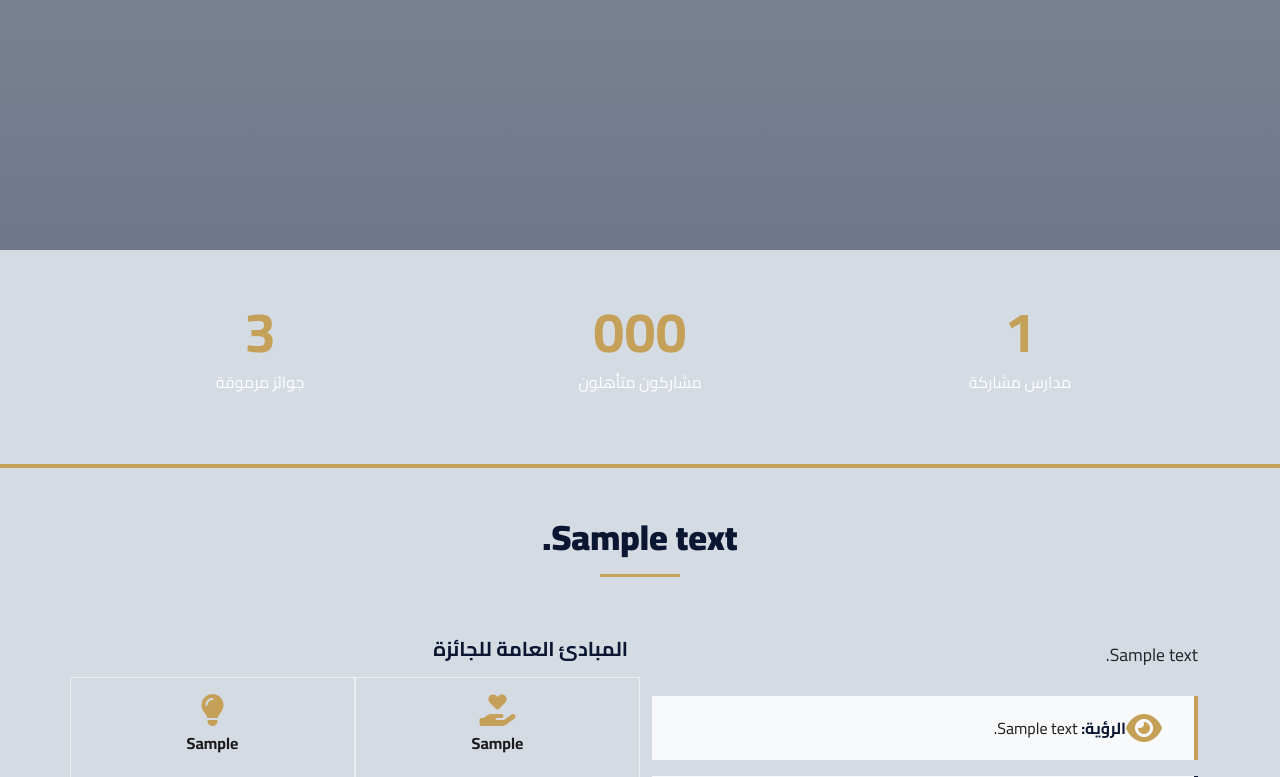
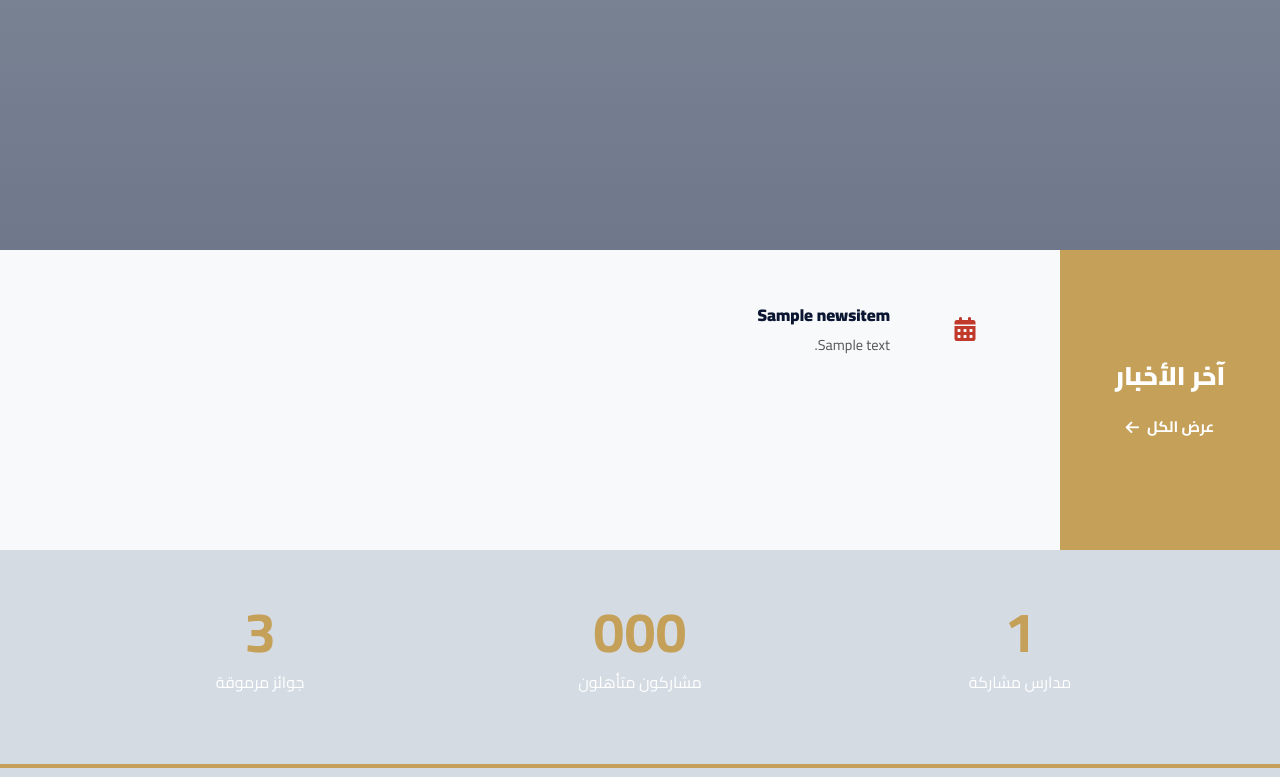
Before and after one commit to BdRjo/IAJ, a Django app: template award/templates/award/home.html in a window 1280 px wide. Shown: the part 550-1327 px from the top of the page. Run offline with Django 5.2, Linux system fonts and the light colour scheme; tables that the repository leaves empty hold one stand-in row (values such as "Sample post"); the template is opened without the code that fills it: values that come from a table or form of the project are taken from there, most other values are stand-ins (such as "Sample title", 1, 10 or a date in 2020); grey boxes marked "Sample" are stand-in pictures.

Commit message:
fix: add news section

```diff
--- a/award/models.py
+++ b/award/models.py
@@ -290,3 +290,18 @@ class TickerSetting(models.Model):
     fade_width = models.CharField(max_length=5, default='150px')
     class Meta: verbose_name = "إعدادات الشريط"; verbose_name_plural = "إعدادات الشريط"
     def __str__(self): return "إعدادات الشريط الإخباري"
+
+class NewsItem(models.Model):
+    title = models.CharField(max_length=255, verbose_name="العنوان")
+    content = models.TextField(verbose_name="النص")
+    news_date = models.DateField(verbose_name="تاريخ الخبر")
+    is_active = models.BooleanField(default=True, verbose_name="مفعّل")
+    created_at = models.DateTimeField(auto_now_add=True)
+
+    class Meta:
+        verbose_name = "خبر"
+        verbose_name_plural = "آخر الأخبار"
+        ordering = ['-news_date']
+
+    def __str__(self):
+        return self.title
--- a/award/templates/award/base.html
+++ b/award/templates/award/base.html
@@ -84,6 +84,82 @@
         #scrollToTop { position: fixed; bottom: 30px; left: 30px; z-index: 9999; display: none; width: 50px; height: 50px; border-radius: 0; background-color: var(--gold); color: #fff; border: none; font-size: 1.2rem; box-shadow: 0 4px 10px rgba(197, 160, 89, 0.5); transition: all 0.3s; }
         #scrollToTop:hover { background-color: var(--primary); }
         @keyframes fadeInUp { from { opacity: 0; transform: translateY(30px); } to { opacity: 1; transform: translateY(0); } }
+
+        /* ===== قسم آخر الأخبار ===== */
+        .latest-news-section {
+            display: flex;
+            min-height: 300px;
+            background-color: var(--bg-gray);
+        }
+        .latest-news-sidebar {
+            flex: 0 0 220px;
+            background-color: var(--gold);
+            display: flex;
+            flex-direction: column;
+            align-items: center;
+            justify-content: center;
+            padding: 40px 20px;
+            gap: 25px;
+        }
+        .latest-news-sidebar h3 {
+            color: #fff;
+            font-size: 1.6rem;
+            font-weight: 900;
+            text-align: center;
+            margin: 0;
+            writing-mode: horizontal-tb;
+        }
+        .latest-news-sidebar a {
+            color: #fff;
+            text-decoration: none;
+            font-weight: 700;
+            font-size: 0.95rem;
+            display: flex;
+            align-items: center;
+            gap: 8px;
+            transition: opacity 0.3s;
+        }
+        .latest-news-sidebar a:hover { opacity: 0.8; }
+        .latest-news-content {
+            flex: 1;
+            display: flex;
+            flex-direction: column;
+            gap: 0;
+            padding: 30px 40px;
+        }
+        .latest-news-content:empty::after {
+            content: "لا توجد أخبار بعد";
+            color: #999;
+            text-align: center;
+            padding: 40px;
+        }
+        .news-item-block {
+            display: flex;
+            gap: 20px;
+            padding: 25px 0;
+            border-bottom: 1px solid #e0e0e0;
+            transition: background-color 0.3s;
+        }
+        .news-item-block:last-child { border-bottom: none; }
+        .news-item-block:hover { background-color: rgba(197, 160, 89, 0.05); }
+        .news-item-date {
+            flex: 0 0 110px;
+            text-align: center;
+            display: flex;
+            flex-direction: column;
+            align-items: center;
+            justify-content: center;
+            gap: 5px;
+        }
+        .news-item-date i { font-size: 1.5rem; color: #c0392b; }
+        .news-item-date span { font-size: 0.8rem; color: #c0392b; font-weight: 700; }
+        .news-item-body h4 { color: var(--primary); font-weight: 800; font-size: 1.05rem; margin-bottom: 8px; }
+        .news-item-body p { color: #555; font-size: 0.9rem; line-height: 1.7; margin: 0; }
+        @media (max-width: 768px) {
+            .latest-news-section { flex-direction: column; }
+            .latest-news-sidebar { flex: 0 0 auto; padding: 25px 20px; flex-direction: row; }
+            .latest-news-content { padding: 20px; }
+        }
 
         /* ===== شريط الأخبار ===== */
         .ticker-wrapper {
--- a/award/templates/award/home.html
+++ b/award/templates/award/home.html
@@ -132,6 +132,30 @@
 </section>
 {% endif %}
 <!-- ========== نهاية Hero ========== -->
+
+<!-- آخر الأخبار -->
+{% if latest_news %}
+<section class="latest-news-section" data-aos="fade-up">
+    <div class="latest-news-sidebar">
+        <h3>آخر الأخبار</h3>
+        <a href="#"><span>عرض الكل</span> <i class="fas fa-arrow-left"></i></a>
+    </div>
+    <div class="latest-news-content">
+        {% for news in latest_news %}
+        <div class="news-item-block">
+            <div class="news-item-date">
+                <i class="fas fa-calendar-alt"></i>
+                <span>{{ news.date|date:"d-m-Y" }}</span>
+            </div>
+            <div class="news-item-body">
+                <h4>{{ news.title }}</h4>
+                <p>{{ news.content|truncatewords:40 }}</p>
+            </div>
+        </div>
+        {% endfor %}
+    </div>
+</section>
+{% endif %}
 
 <!-- 2. إحصائيات -->
 {% if section_bgs.stats and section_bgs.stats.bg_image %}
--- a/award/views.py
+++ b/award/views.py
@@ -48,6 +48,7 @@ def home(request):
         'theme': theme,
         'content': content,
         'footer': footer,
+        'latest_news': NewsItem.objects.filter(is_active=True)[:3],
     }
     return render(request, 'award/home.html', context)
 
```
Also changed, not shown: award/admin.py (line endings or trailing spaces), award/migrations/0020_newsitem.py (added).
